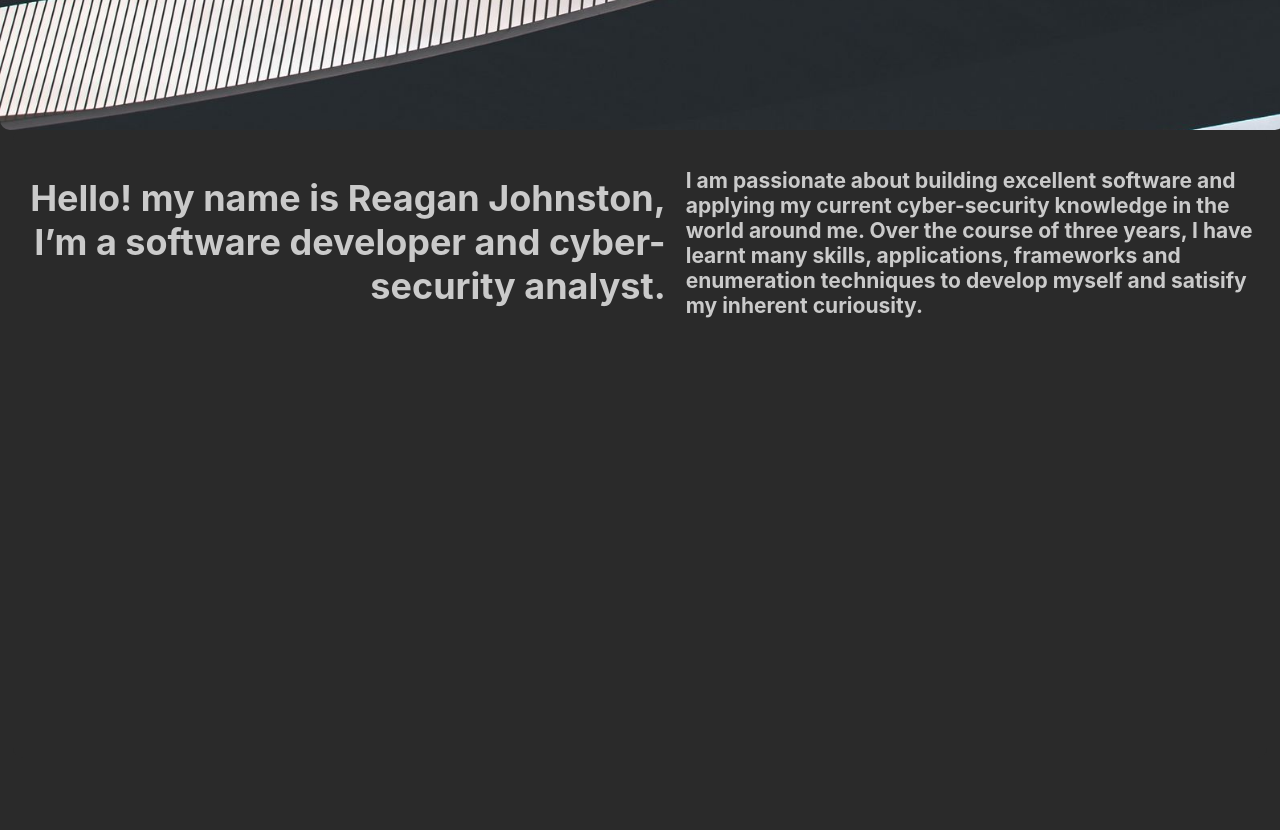
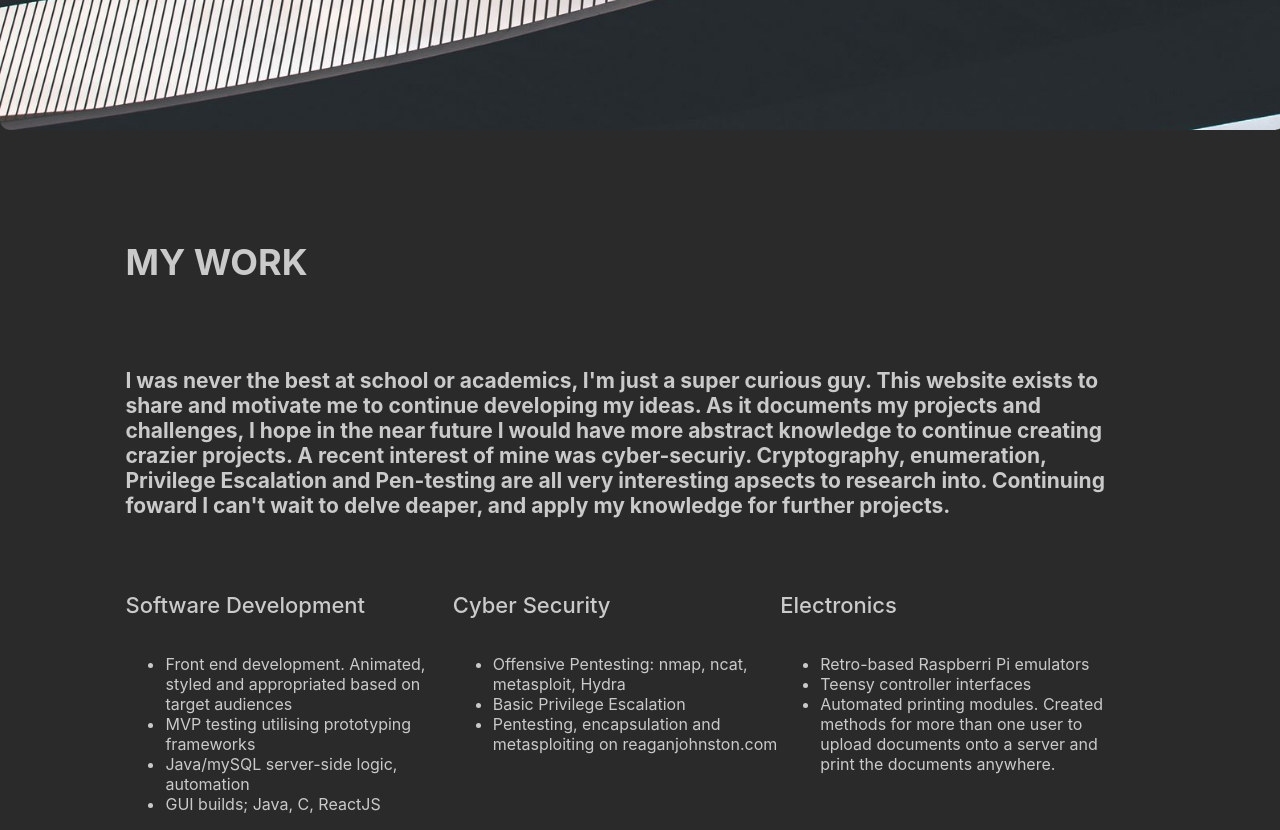
Before and after one commit to ReaganJohnston/Deprecent-portfolio, a React (Create React App) app in the folder portfolio/: page /home in a window 1280 px wide. Shown: the part 540-1370 px from the top of the page. Before the commit the page ends 1298 px from the top, so only its background shows below. Built offline with nearby package versions, Linux system fonts and the light colour scheme.

Commit message:
Updated About me sections

```diff
--- a/portfolio/src/assets/css/header.css
+++ b/portfolio/src/assets/css/header.css
@@ -17,7 +17,7 @@
   color: #8c8796;
   font-size: 34px;
   list-style-type: none;
-  padding-top:0.01%;
+  padding-top:0%;
   text-indent: 6%;
 }
 
--- a/portfolio/src/assets/css/homepage.css
+++ b/portfolio/src/assets/css/homepage.css
@@ -4,10 +4,10 @@
 }
 
 .bodyFrameworks{
-  display: flex;
   justify-content: center;
   background-color: #2a2a2a;
   border-radius: 10px 10px 10px 10px;
+  padding-top: 5%;
 }
 .card-description-header{
   transition: 0.3s;
@@ -15,12 +15,13 @@
   border-radius: 5px;
   top: 0;
   width: 90%;
+  padding-left: 10%;
 }
 
 .card-description-header h3{
   color: #cacaca;
   font-size: 36px;
-  text-align: right;
+  text-align: left;
 }
 
 .card-description-body{
@@ -29,6 +30,7 @@
   border-radius: 5px;
   top: 0;
   width: 80%;
+  padding-left: 10%;
 }
 
 .card-description-body h4{
@@ -36,3 +38,32 @@
   font-size: 21px;
   text-align: left;
 }
+
+.row-listPanel{
+  display: flex;
+  flex-wrap: wrap;
+  padding-left: 10%;
+  position: relative;
+  width: 90%;
+}
+
+.col-lg{
+  flex-basis: 29%;
+}
+
+.col-lg H5{
+  color: #cacaca;
+  font-size: 22px;
+  line-height: 1.1;
+  font-weight: 500;
+}
+
+
+.col-lg li{
+  color: #cacaca;
+}
+
+.col-lg ul{
+  margin-top: 0;
+  margin-bottom: 1rem;
+}
--- a/portfolio/src/pages/about.js
+++ b/portfolio/src/pages/about.js
@@ -0,0 +1,64 @@
+/*
+=========================================================
+* Coded by Reagan Johnston
+=========================================================
+*/
+
+import React from "react";
+
+const imgStyle = {
+  width: '98vw',
+  height: '30vw',
+}
+
+function AboutSection(){
+  return(
+    <>
+    <div className="bodyFrameworks"
+      style={imgStyle}>
+      <div className="card-description-header">
+        <h3>MY WORK</h3>
+      </div>
+      <div className="card-description-body">
+        <h4> I was never the best at school or academics, I'm just a super curious guy. This website exists to share and motivate me to continue
+              developing my ideas. As it documents my projects and challenges, I hope in the near future I would have more abstract knowledge to continue
+              creating crazier projects. A recent interest of mine was cyber-securiy. Cryptography, enumeration, Privilege Escalation and Pen-testing are all very interesting apsects
+              to research into. Continuing foward I can't wait to delve deaper, and apply my knowledge for further projects.
+        </h4>
+      </div>
+      <div className="row-listPanel">
+        <div class="col-lg">
+          <h5> Software Development</h5>
+          <ul>
+            <li>Front end development. Animated, styled and appropriated based on target audiences</li>
+            <li>MVP testing utilising prototyping frameworks</li>
+            <li>Java/mySQL server-side logic, automation</li>
+            <li>GUI builds; Java, C, ReactJS</li>
+          </ul>
+        </div>
+
+        <div class="col-lg">
+          <h5> Cyber Security</h5>
+          <ul>
+            <li>Offensive Pentesting: nmap, ncat, metasploit, Hydra</li>
+            <li>Basic Privilege Escalation</li>
+            <li>Pentesting, encapsulation and metasploiting on reaganjohnston.com</li>
+          </ul>
+        </div>
+
+        <div class="col-lg">
+          <h5> Electronics</h5>
+          <ul>
+            <li>Retro-based Raspberri Pi emulators</li>
+            <li>Teensy controller interfaces</li>
+            <li>Automated printing modules. Created methods for more than one user to upload documents onto a server and print the documents anywhere.</li>
+          </ul>
+        </div>
+
+      </div>
+    </div>
+    </>
+  );
+}
+
+export default AboutSection;
--- a/portfolio/src/pages/home.js
+++ b/portfolio/src/pages/home.js
@@ -7,44 +7,16 @@
 import React from "react";
 import NavigationBar from "./../components/navbar.js";
 import Header from "./../components/header.js"
-
-const imgStyle = {
-  width: '98vw',
-  height: '49vw',
-}
+import AboutSection from "./../pages/about.js"
 
 function HomePage(){
   return(
     <>
-    <NavigationBar/>
-    <div class="card-header">
-      <Header />
-    </div>
-
-    <div class="body-card">
-      <div className="bodyFrameworks"
-        style={imgStyle}>
-        <div className="card-description-header">
-          <h3>Hello! my name is Reagan Johnston, I’m a software developer and cyber-security analyst.</h3>
-        </div>
-        <div className="card-description-body">
-          <h4> I am passionate about building excellent software and applying my current cyber-security knowledge in the world around me.
-            Over the course of three years, I have learnt many skills, applications, frameworks and enumeration techniques to
-            develop myself and satisify my inherent curiousity.
-          </h4>
-        </div>
-
+      <NavigationBar/>
+      <div class="card-header">
+        <Header />
       </div>
-    </div>
-
-
-    <div class="Full-stack">
-
-    </div>
-    <div class= "Cyber-security">
-
-    </div>
-
+      <AboutSection/>
     </>
   );
 }
--- a/portfolio/src/pages/work.js
+++ b/portfolio/src/pages/work.js
@@ -0,0 +1,5 @@
+/*
+=========================================================
+* Coded by Reagan Johnston
+=========================================================
+*/
```
Also changed, not shown: portfolio/plans.txt.
